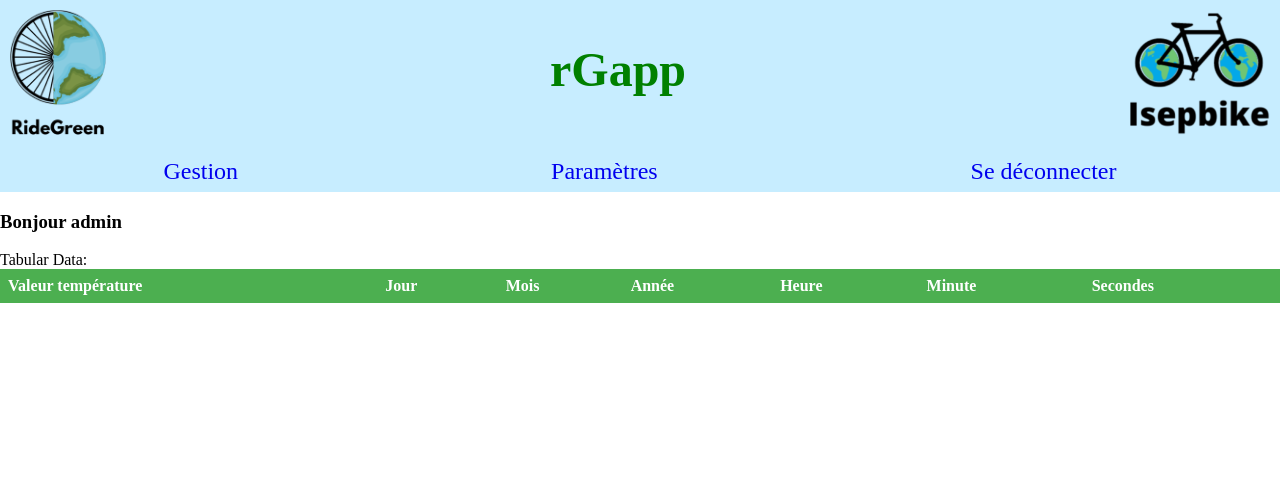
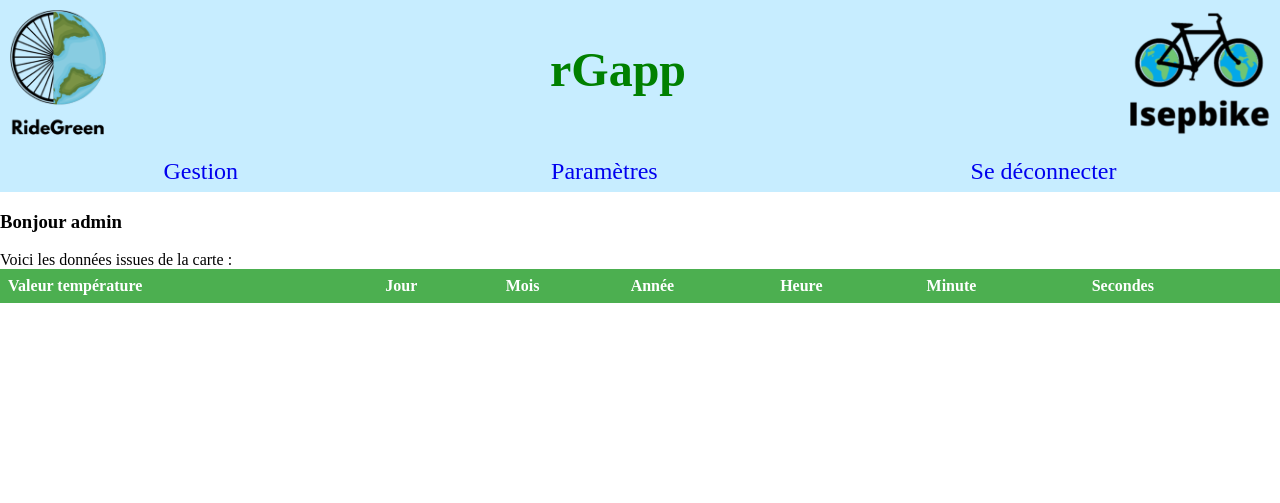
Before and after one commit to Ulysssssssssssse/RGAPP, a PHP site: page /testData.php in a window 1280 px wide. Shown: the top 503 px of the page. Run offline with PHP 8.4, Linux system fonts and the light colour scheme; a user stored in the database is signed in; data that the repository does not hold is empty.

```diff
--- a/testData.php
+++ b/testData.php
@@ -55,7 +55,7 @@ curl_close($ch);
 
 $data_tab = str_split($data, 33);
 
-echo "Tabular Data:<br />";
+echo "Voici les données issues de la carte :<br />";
 echo "<table id='myTable'>";
 echo "<thead>";
 echo "<tr>";
```
